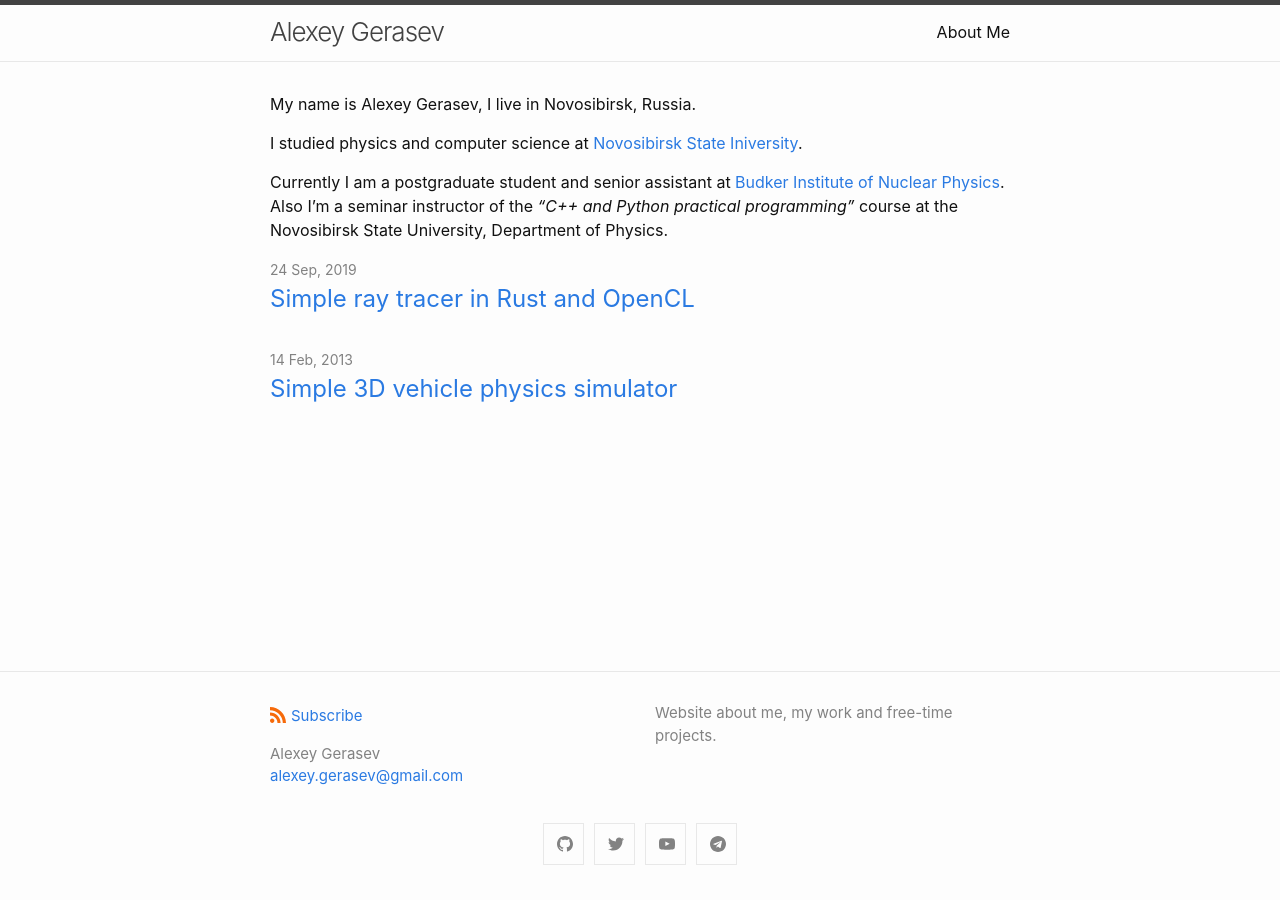
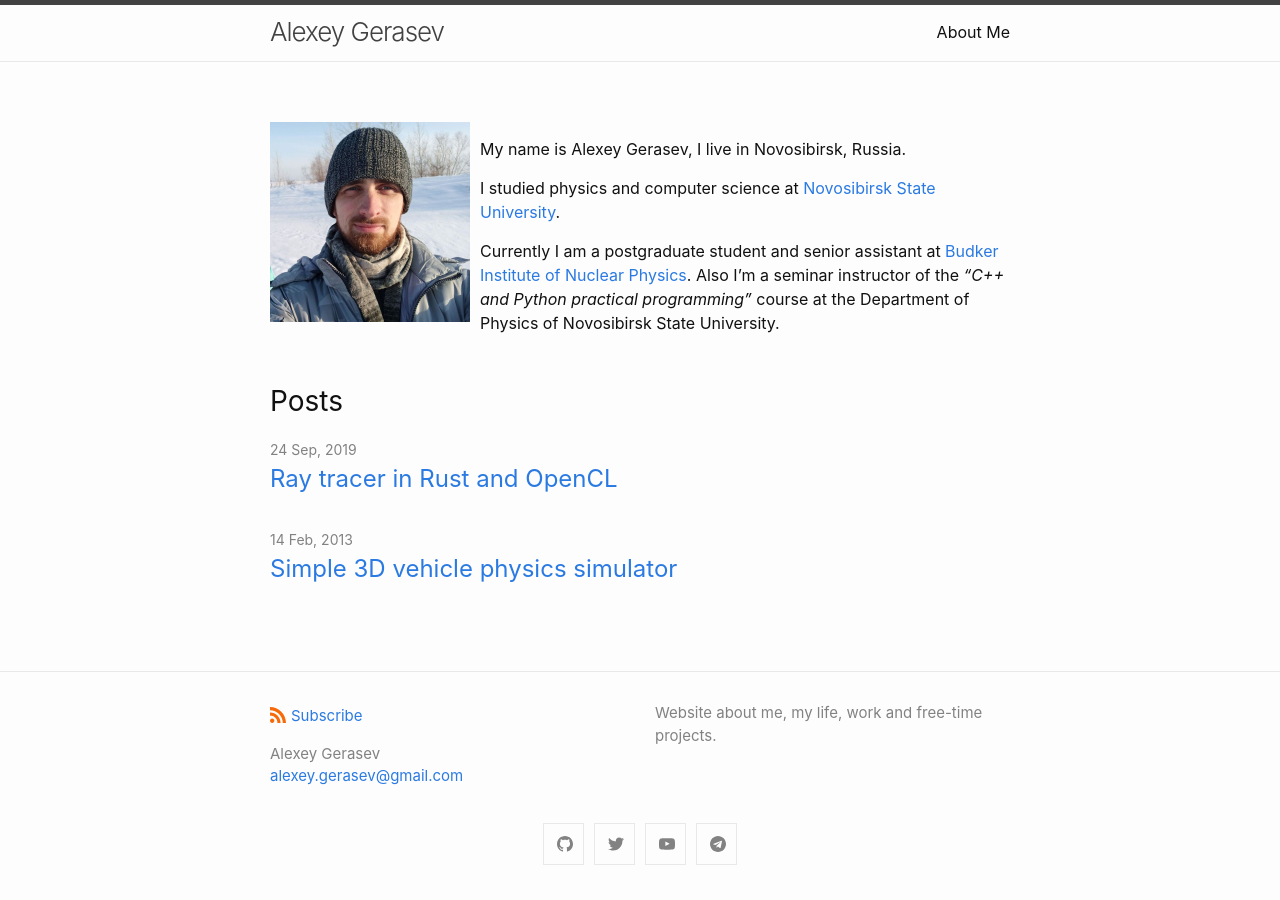
Before and after one commit to agerasev/agerasev.github.io, a Jekyll site: the page built from index.md, in a window 1280 px wide. Built offline with Jekyll 4.4.1, drawn with Linux system fonts in a browser that asks for light colours.

Commit message:
Add photo of myself, rearrange images, fix typos and make other minor changes

```diff
--- a/_config.yml
+++ b/_config.yml
@@ -18,7 +18,7 @@ author:
   name: Alexey Gerasev
   email: alexey.gerasev@gmail.com
 description: > # this means to ignore newlines until "show_excerpts:"
-  Website about me, my work and free-time projects.
+  Website about me, my life, work and free-time projects.
 
 baseurl: "/" # the subpath of your site, e.g. /blog
 url: "https://agerasev.github.io" # the base hostname & protocol for your site, e.g. http://example.com
--- a/_layouts/home.html
+++ b/_layouts/home.html
@@ -7,7 +7,9 @@ layout: default
     <h1 class="page-heading">{{ page.title }}</h1>
   {%- endif -%}
 
-  {{ content }}
+  <div class="page-content">
+    {{ content }}
+  </div>
 
 
   {% if site.paginate %}
--- a/_posts/2019-09-24-clay-ray-tracer.md
+++ b/_posts/2019-09-24-clay-ray-tracer.md
@@ -1,7 +1,7 @@
 ---
 layout: post
-title:  "Simple ray tracer in Rust and OpenCL"
-image: /assets/clay-ray-tracer.png
+title:  "Ray tracer in Rust and OpenCL"
+image:  /assets/posts/clay-ray-tracer/preview.png
 date:   2019-09-24 16:00:00 +0700
 ---
 
--- a/index.md
+++ b/index.md
@@ -3,10 +3,15 @@
 # To modify the layout, see https://jekyllrb.com/docs/themes/#overriding-theme-defaults
 
 layout: home
+image: /assets/me.jpg
+photo: /assets/me.jpg
+list_title: Posts
 ---
+
+![Alexey Gerasev]({{ "/assets/me.jpg" | relative_path }}){: style="width: 200px; height: 200px; float: left; margin-right: 10px; margin-bottom: 10px;"}
 
 My name is Alexey Gerasev, I live in Novosibirsk, Russia.
 
-I studied physics and computer science at [Novosibirsk State Iniversity](https://nsu.ru).
+I studied physics and computer science at [Novosibirsk State University](https://nsu.ru).
 
-Currently I am a postgraduate student and senior assistant at [Budker Institute of Nuclear Physics](http://inp.nsk.su). Also I'm a seminar instructor of the *“C++ and Python practical programming”* course at the Novosibirsk State University, Department of Physics.
+Currently I am a postgraduate student and senior assistant at [Budker Institute of Nuclear Physics](http://inp.nsk.su). Also I'm a seminar instructor of the *“C++ and Python practical programming”* course at the Department of Physics of Novosibirsk State University.
```
Also changed, not shown: _posts/2013-02-15-akadem.md (+1 -1 lines), README.md, assets/me.jpg (added), assets/posts/akadem/preview.png (added), assets/posts/clay-ray-tracer/preview.png (renamed from assets/clay-ray-tracer.png), assets/posts/hypertrace/preview.png (renamed from assets/hypertrace.png), assets/posts/llvm-opencl/preview.png (renamed from assets/llvm-opencl.png).
